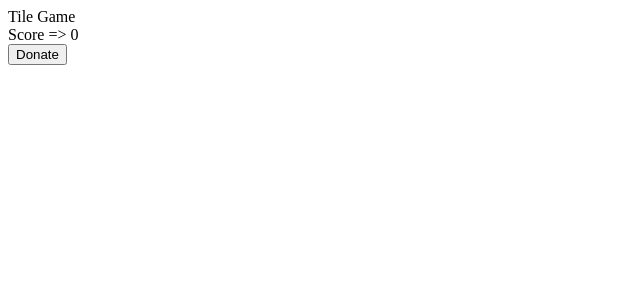
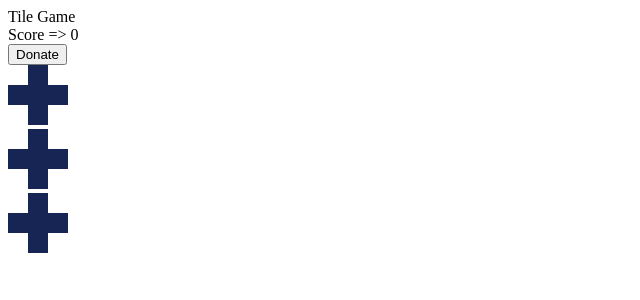
Before and after one commit to jancharatan/tile-game, a Next.js app: page /Home in a window 1280 px wide. Shown: the top 300 px of the page, without its empty margins (0-640 px from the left). Built offline with nearby package versions, Linux system fonts and the light colour scheme.

Commit message:
Got started on draggable.

```diff
--- a/package.json
+++ b/package.json
@@ -12,7 +12,8 @@
     "next": "14.0.4",
     "react": "^18",
     "react-cookies": "^0.1.1",
-    "react-dom": "^18"
+    "react-dom": "^18",
+    "react-draggable": "^4.4.6"
   },
   "devDependencies": {
     "@types/node": "^20",
--- a/src/components/Quadrant.tsx
+++ b/src/components/Quadrant.tsx
@@ -8,11 +8,7 @@ const Quadrant: FunctionComponent<{
     quadrantCol: number;
 }> = ({ quadrantState, quadrantRow, quadrantCol }) => {
     return (
-        <div
-            className={`flex flex-col border-t-4 border-l-4 border-gray-400
-            ${quadrantCol == 2 && `border-r-4`}
-            ${quadrantRow == 2 && `border-b-4`}`}
-        >
+        <div className="flex flex-col outline outline-gray-400">
             {[0, 1, 2].map((row) => (
                 <div className="flex" key={`row-${row}`}>
                     {[0, 1, 2].map((col) => (
--- a/src/components/Tile.tsx
+++ b/src/components/Tile.tsx
@@ -19,9 +19,7 @@ const Tile: FunctionComponent<{
                     setBoardStateAtCoords
                 );
             }}
-            className={`relative h-10 w-10 md:h-12 md:w-12 lg:w-14 lg:h-14 border-gray-400
-                ${tileRow !== 2 && `border-b`}
-                ${tileCol !== 2 && `border-r`}
+            className={`w-10 h-10 shadow-[inset_0_0_0.2pt_0.2pt_rgba(156,163,175,1)]
                 ${tileState === TileState.Empty && `bg-white`}
                 ${tileState === TileState.Occupied && `bg-blue-950`}
                 ${tileState === TileState.Hover && `bg-gray-400`}`}
--- a/src/components/TileOption.tsx
+++ b/src/components/TileOption.tsx
@@ -1,16 +1,35 @@
 "use client";
 
-import Plus from "@/tiles/Plus";
+import Draggable from "react-draggable";
+import Plus from "@/tiles/plus";
 import { TileList } from "@/utils/gameEnums";
-import { FunctionComponent } from "react";
+import { FunctionComponent, useState } from "react";
 
 const TileOption: FunctionComponent<{ tile: TileList; index: number }> = ({
     tile,
     index,
 }) => {
+    const [position, setPosition] = useState({ x: 0, y: 0 });
+    const [size, setSize] = useState(1);
+
     return (
-        <div className="flex h-32 w-32 justify-center items-center ml-5 mr-5">
-            {tile === TileList.Plus && <Plus size={50} />}
+        <div className="flex h-full w-full justify-center items-center ml-5 mr-5">
+            <Draggable
+                position={position}
+                defaultPosition={{ x: 0, y: 0 }}
+                onStart={() => {
+                    setSize(2);
+                }}
+                onStop={() => {
+                    setPosition({ x: 0, y: 0 });
+                    setSize(1);
+                }}
+                defaultClassName="oveflow-auto resize"
+            >
+                <div className="flex justify-center items-center w-36 h-36">
+                    <Plus size={60 * size} />
+                </div>
+            </Draggable>
         </div>
     );
 };
--- a/src/tiles/plus.tsx
+++ b/src/tiles/plus.tsx
@@ -8,7 +8,7 @@ const Plus: FunctionComponent<{ size: number }> = ({ size }) => (
             y="0"
             width={size / 3}
             height={size / 3}
-            fill="white"
+            fill="#172554"
         />
         <rect
             style={{ pointerEvents: "none" }}
@@ -16,7 +16,7 @@ const Plus: FunctionComponent<{ size: number }> = ({ size }) => (
             y={size / 3}
             width={size / 3}
             height={size / 3}
-            fill="white"
+            fill="#172554"
         />
         <rect
             style={{ pointerEvents: "none" }}
@@ -24,7 +24,7 @@ const Plus: FunctionComponent<{ size: number }> = ({ size }) => (
             y={size / 3}
             width={size / 3}
             height={size / 3}
-            fill="white"
+            fill="#172554"
         />
         <rect
             style={{ pointerEvents: "none" }}
@@ -32,7 +32,7 @@ const Plus: FunctionComponent<{ size: number }> = ({ size }) => (
             y={size / 3}
             width={size / 3}
             height={size / 3}
-            fill="white"
+            fill="#172554"
         />
         <rect
             style={{ pointerEvents: "none" }}
@@ -40,7 +40,7 @@ const Plus: FunctionComponent<{ size: number }> = ({ size }) => (
             y={size * (2 / 3)}
             width={size / 3}
             height={size / 3}
-            fill="white"
+            fill="#172554"
         />
     </svg>
 );
```
Also changed, not shown: 1 other file (tests, documents, lock files or other folders).
